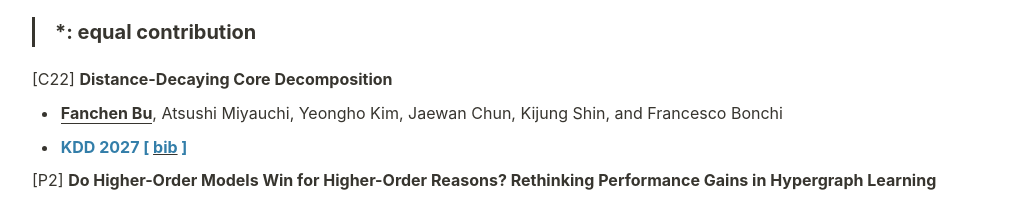
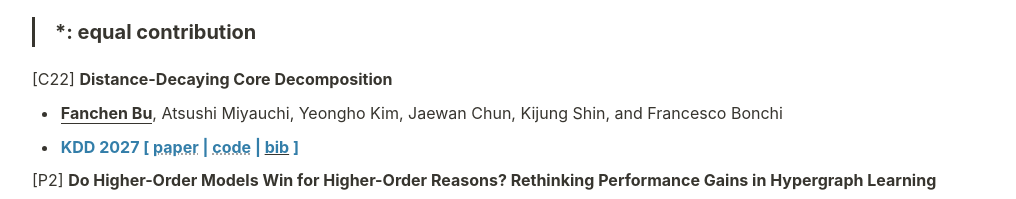
Before and after one commit to bokveizen/bokveizen.github.io, a plain HTML site: page index.html in a window 1280 px wide. Shown: the part 1760-1959 px from the top of the page, without its empty margins (108-1124 px from the left). Drawn offline with Linux system fonts and the light colour scheme.

Commit message:
Add coming soon paper and code links for KDD 2027 paper

```diff
--- a/index.html
+++ b/index.html
@@ -301,7 +301,7 @@
 					<li style="list-style-type:disc"><span style="border-bottom:0.05em solid"><strong>Fanchen Bu</strong></span>, Atsushi Miyauchi, Yeongho Kim, Jaewan Chun, Kijung Shin, and Francesco Bonchi</li>
 				</ul>
 				<ul class="bulleted-list">
-					<li style="list-style-type:disc"><strong><mark class="highlight-blue">KDD 2027 [ </mark></strong><a href="https://bokveizen.github.io/bib/distance_decaying_core_kdd27.txt"><strong><mark class="highlight-blue">bib</mark></strong></a><strong><mark class="highlight-blue"> ]</mark></strong></li>
+					<li style="list-style-type:disc"><strong><mark class="highlight-blue">KDD 2027 [ </mark></strong><a aria-disabled="true"><strong><mark class="highlight-blue">paper</mark></strong></a><strong><mark class="highlight-blue"> | </mark></strong><a aria-disabled="true"><strong><mark class="highlight-blue">code</mark></strong></a><strong><mark class="highlight-blue"> | </mark></strong><a href="https://bokveizen.github.io/bib/distance_decaying_core_kdd27.txt"><strong><mark class="highlight-blue">bib</mark></strong></a><strong><mark class="highlight-blue"> ]</mark></strong></li>
 				</ul>
 				<p class="">[P2] <strong>Do Higher-Order Models Win for Higher-Order Reasons? Rethinking Performance Gains in Hypergraph Learning</strong></p>
 				<ul class="bulleted-list">
```
